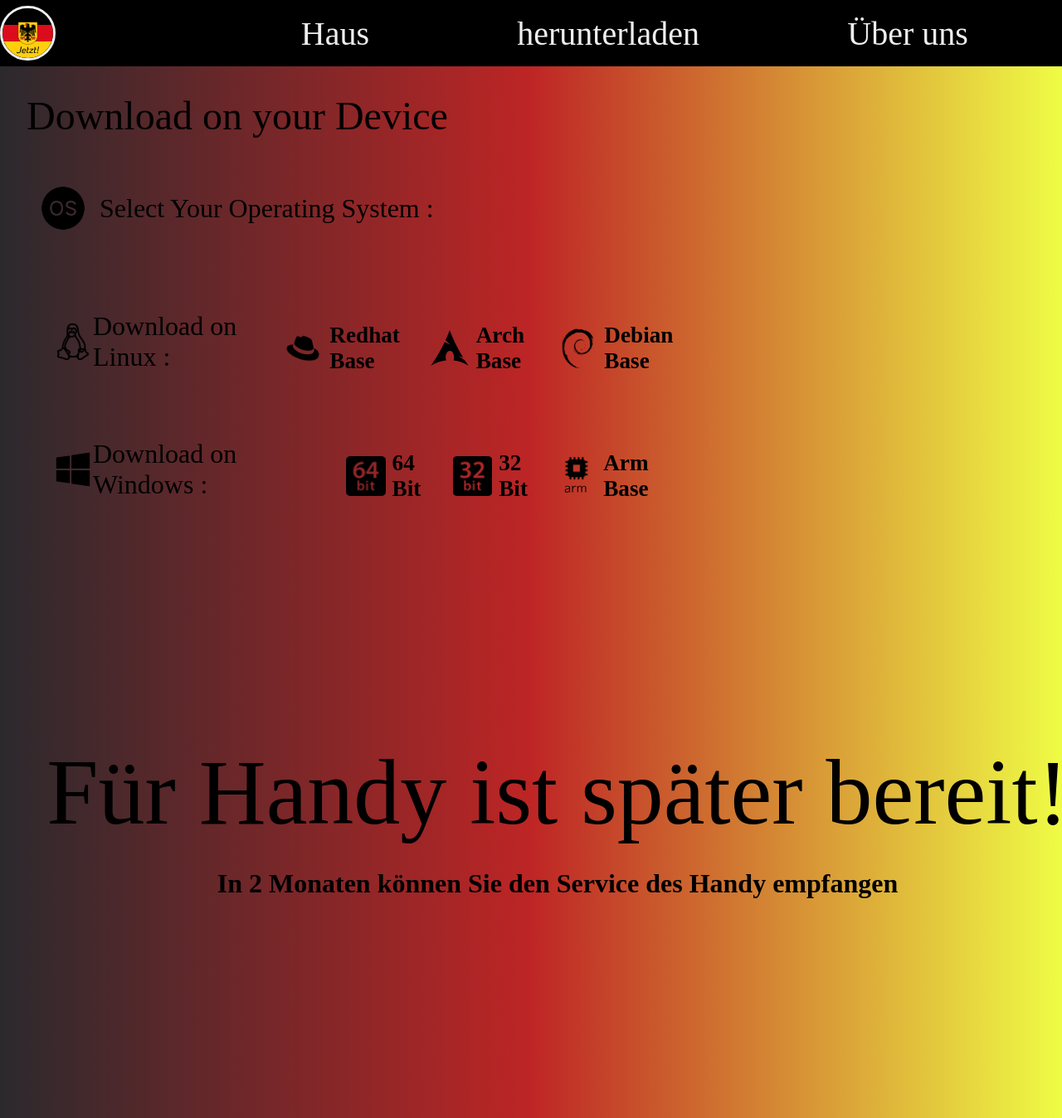
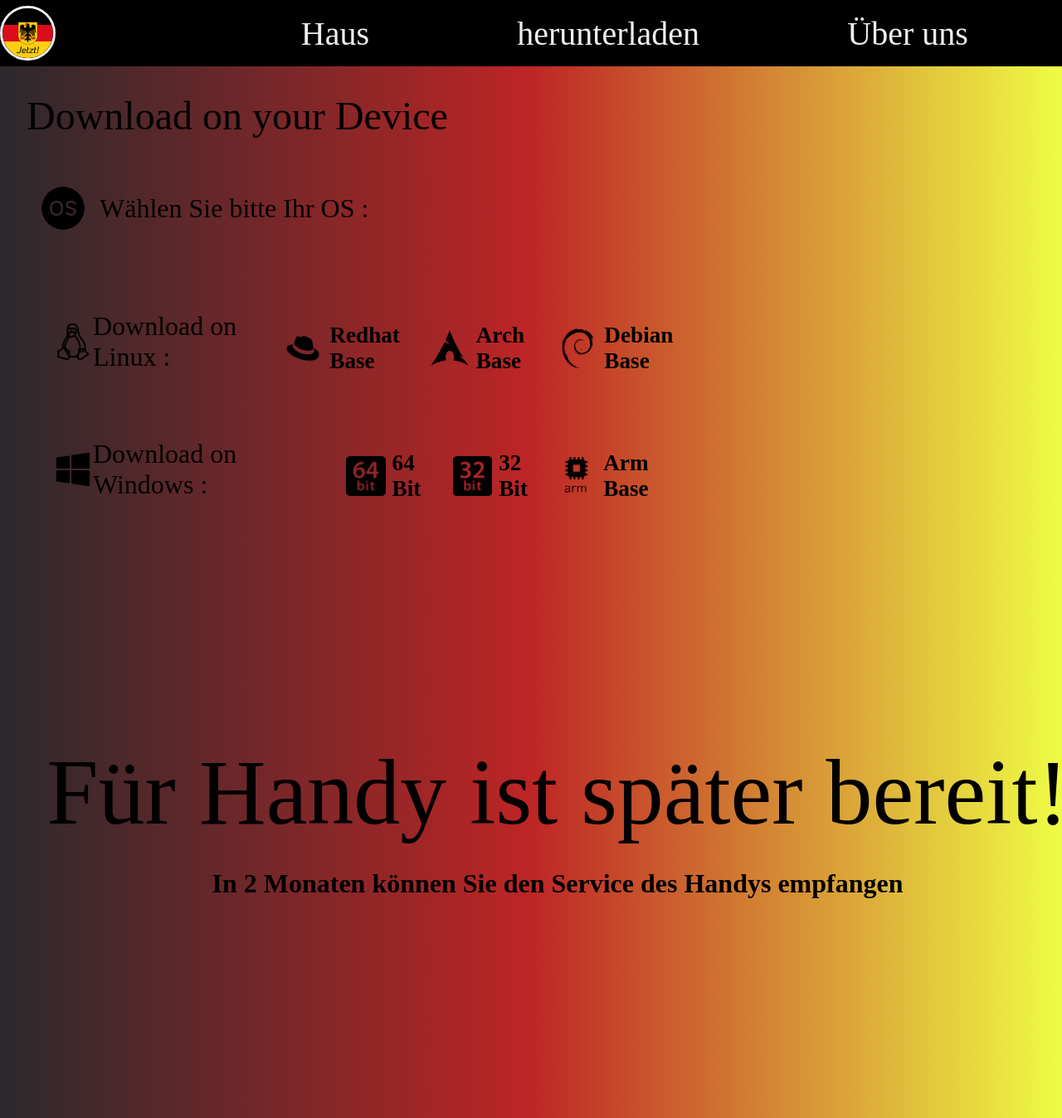
Before and after one commit to AliAshooriyoon/deutsch-now, a React (Create React App) app: page /download in a window 1280 px wide. Shown: the top 1348 px of the page at 83% size. Built offline with nearby package versions, Linux system fonts and the light colour scheme.

Commit message:
edit some Text

```diff
--- a/src/Component/Pages/Download/Download.js
+++ b/src/Component/Pages/Download/Download.js
@@ -8,7 +8,7 @@
         <div className="download__OS__icon">
           <img src="images/operating-system-100.png" alt="" />
         </div>
-        <span>Select Your Operating System :</span>
+        <span>Wählen Sie bitte Ihr OS :</span>
       </div>
       <div className="OS__info">
         <p className="OS__info__title">
@@ -66,8 +66,11 @@
           <p className="distro__title">Arm Base </p>
         </Link>
       </div>
-      <div className="phone">Für Handy ist später bereit!
-        <h2 className='phone_option'>In 2 Monaten können Sie den Service des Handy empfangen</h2>
+      <div className="phone">
+        Für Handy ist später bereit!
+        <h2 className="phone_option">
+          In 2 Monaten können Sie den Service des Handys empfangen
+        </h2>
       </div>
     </div>
   );
--- a/src/Component/Pages/Login/Login.js
+++ b/src/Component/Pages/Login/Login.js
@@ -3,8 +3,6 @@
 import { useState } from "react";
 import "./Login.css";
 const Login = () => {
-  const [timer, setTimer] = useState(1);
-  const number = 12;
   return (
     <div className="login">
       Login Page Lorem ipsum dolor sit amet, consectetur adipisicing elit. Alias
```
